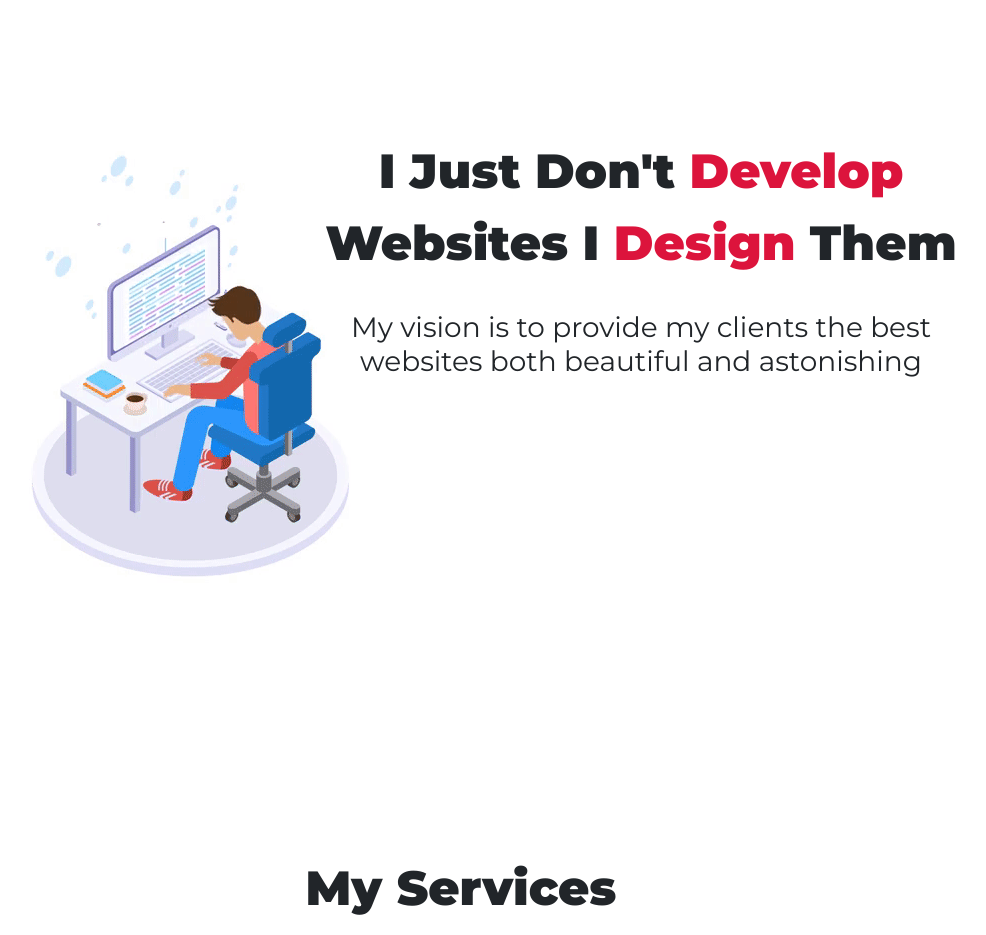
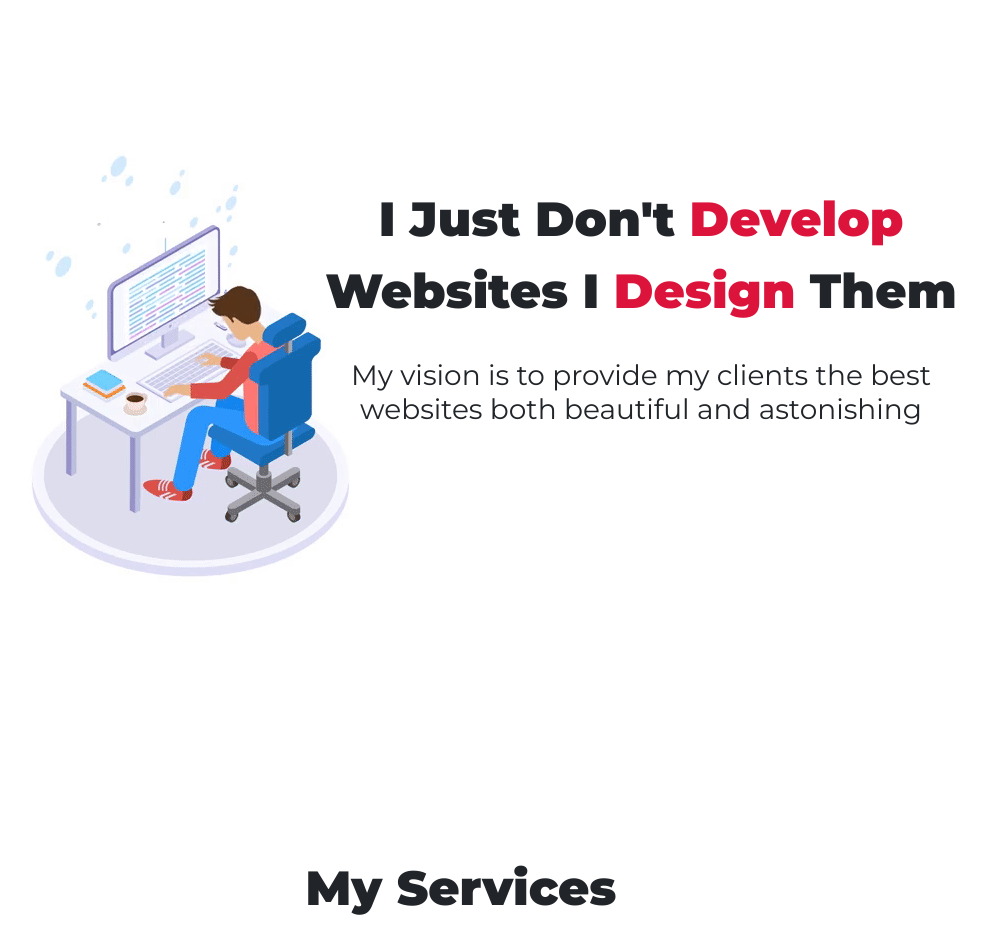
Before and after one commit to EssaAhmd/shadowcoder, a plain HTML site: page index.html in a window 1280 px wide. Shown: the part 840-1775 px from the top of the page, without its empty margins (179-1165 px from the left). Drawn offline with nearby package versions, Linux system fonts and the light colour scheme.

Commit message:
Update index.html

```diff
--- a/index.html
+++ b/index.html
@@ -82,7 +82,7 @@
       <div class="col-lg-4">
         <img src="images/secimg.gif" alt="coder">
       </div>
-      <div class="col-lg-8">
+      <div class="col-lg-8 mt-5">
         <h1>I Just Don't <span class="multi1">Develop</span> <br> Websites I <span class="multi1"> Design</span> Them
         </h1>
         <br>
```
